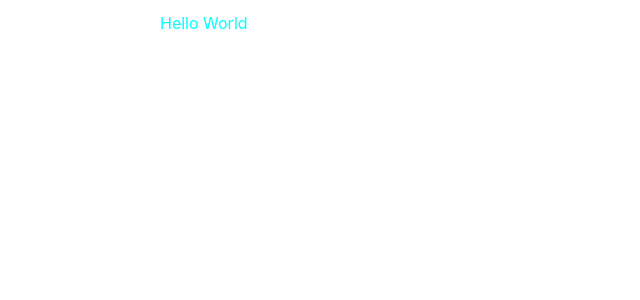
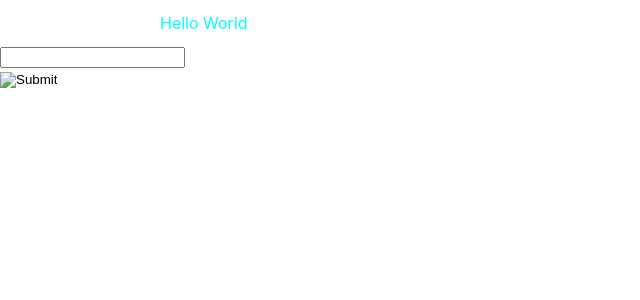
Before and after one commit to Hg-Mercury-201/DHack2020ReactJS, a React (Create React App) app: page / in a window 1280 px wide. Shown: the top 300 px of the page, without its empty margins (0-640 px from the left). Built offline with nearby package versions, Linux system fonts and the light colour scheme.

Commit message:
learned how to properly encase components in a single enclosing tag

```diff
--- a/src/App.js
+++ b/src/App.js
@@ -7,7 +7,7 @@ class App extends React.Component {
         return (
             <div className="love-potion">
               <p className="test">Hello World</p>
-
+              <InputForm />
             </div>
         );
     }
@@ -18,7 +18,8 @@ class InputForm extends React.Component {
     render() {
         return(
           <div className="InputForm">
-
+            {this.renderTextForm()}
+            {this.renderImageInput()}
           </div>
         );
     }
@@ -34,7 +35,11 @@ class InputForm extends React.Component {
     }
 
     renderImageInput() {
-
+      return(
+        <div className="ImageInput">
+          <input type="image"></input>
+        </div>
+      );
     }
 
 }
```
Lines whose indentation alone changed are shown as unchanged.
